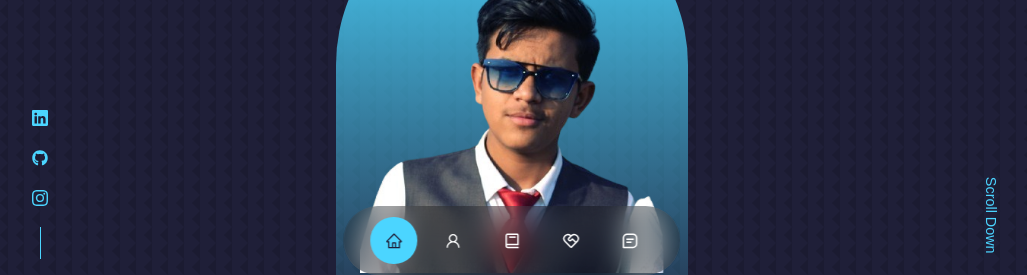
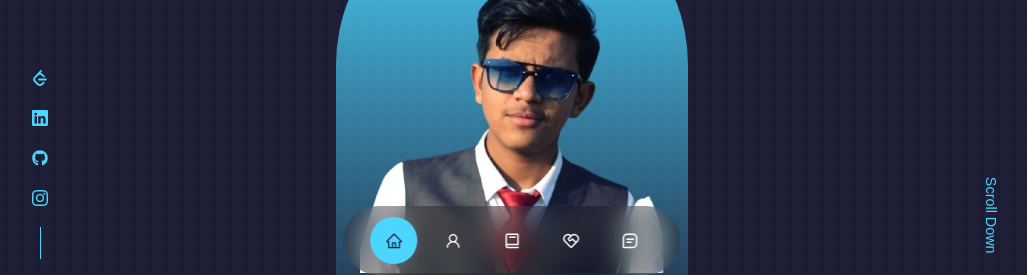
Before and after one commit to oyezaheer/PersonalReact, a React (Create React App) app: page / in a window 1280 px wide. Shown: the part 493-768 px from the top of the page, without its empty margins (128-1155 px from the left). Built offline with nearby package versions, Linux system fonts and the light colour scheme.

Commit message:
add leetcode profile

```diff
--- a/src/components/header/HeaderSocials.jsx
+++ b/src/components/header/HeaderSocials.jsx
@@ -2,12 +2,15 @@ import React from 'react'
 import {BsLinkedin} from 'react-icons/bs'
 import {FaGithub} from 'react-icons/fa'
 import {BsInstagram} from 'react-icons/bs'
+import {SiLeetcode} from 'react-icons/si'
+
 const HeaderSocials = () => {
   return (
     <div className='header__socials'>
-        <a href="https://linkedin.com" target="_blank" rel="noreferrer"><BsLinkedin /></a>
-        <a href="https://github.com" target="_blank" rel="noreferrer"><FaGithub /></a>
-        <a href="https://instagram.com" target="_blank" rel="noreferrer"><BsInstagram /></a>
+        <a href="https://leetcode.com/u/oyezaheer/" target="_blank" rel="noreferrer"><SiLeetcode /></a>
+        <a href="https://www.linkedin.com/in/zaheer-khan-3b222019b" target="_blank" rel="noreferrer"><BsLinkedin /></a>
+        <a href="https://github.com/oyezaheer" target="_blank" rel="noreferrer"><FaGithub /></a>
+        <a href="https://instagram.com/oyezaheer" target="_blank" rel="noreferrer"><BsInstagram /></a>
 
     </div>
   )
```
